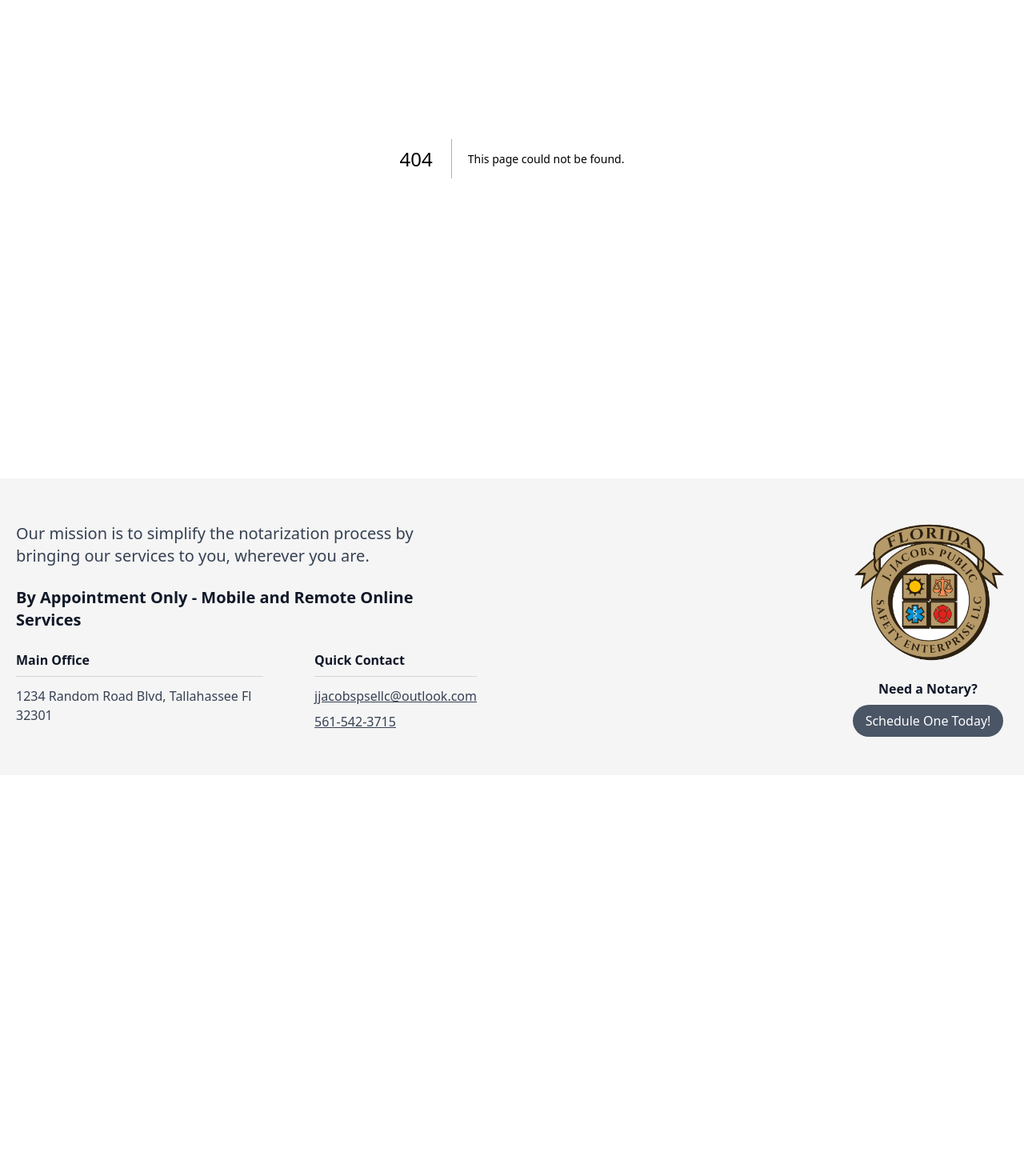
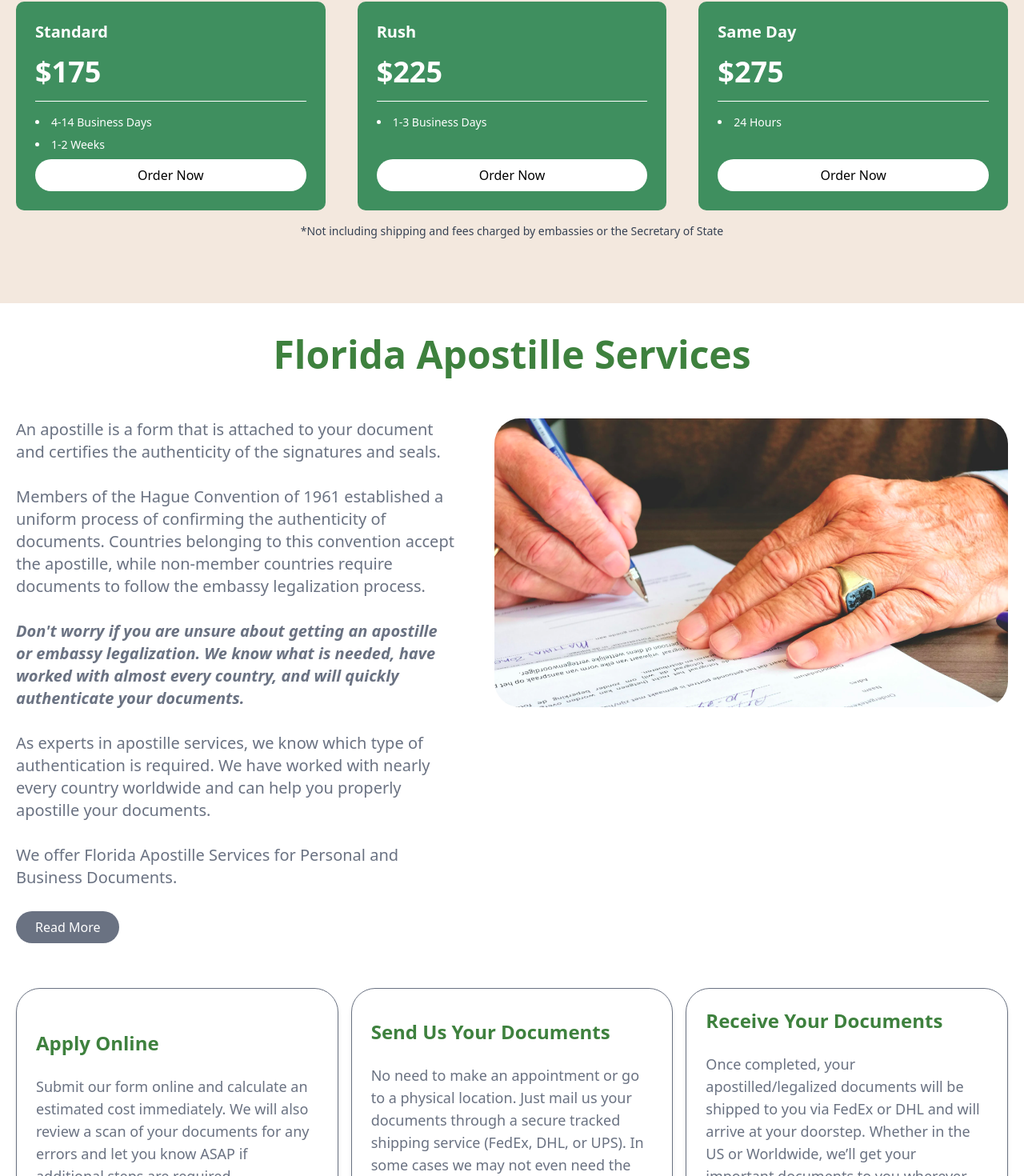
Before and after one commit to backbencherstudio/bigjake350-frontend, a Next.js app: page /apostille-document in a window 1280 px wide. Before the commit this address had no page. Shown: the part 377-1847 px from the top of the page at 80% size. Before the commit the page ends 1346 px from the top, so only its background shows below. Built offline with nearby package versions, Linux system fonts and the light colour scheme.

Commit message:
added Apostille Services page some content

```diff
--- /dev/null
+++ b/app/apostille-document/page.tsx
@@ -0,0 +1,58 @@
+import FloridaApostilleService from '@/components/ApostilleDocument/FloridaApostilleService';
+import ButtonReusable from '@/components/reusable/ButtonReuseble';
+import React from 'react'
+
+// Pricing card data
+const pricingCards = [
+    {
+        type: "Standard",
+        price: 175,
+        timeframes: ["4-14 Business Days", "1-2 Weeks"],
+    },
+    {
+        type: "Rush",
+        price: 225,
+        timeframes: ["1-3 Business Days"],
+    },
+    {
+        type: "Same Day",
+        price: 275,
+        timeframes: ["24 Hours"],
+    }
+];
+
+export default function ApostilleDocument() {
+    return (
+
+        <>
+            <div className='bg-[#F3E8DE]'>
+                <div className='container px-5 2xl:px-0 py-20'>
+                    <h1 className=' text-2xl sm:text-3xl xl:text-5xl font-bold text-center mb-4'>Apostille Services</h1>
+                    <p className='text-center mb-8 text-gray-500 text-xl'>Expedited authentication, notary & translation services</p>
+
+                    <div className='grid md:grid-cols-3 gap-10'>
+                        {pricingCards.map((card, index) => (
+                            <div key={index} className='bg-[#3F8F5F] text-white p-6 rounded-lg flex flex-col justify-between'>
+                                <div>
+                                    <h2 className='text-xl font-semibold mb-4'>{card.type}</h2>
+                                    <div className='text-4xl font-bold mb-4 pb-4 border-b border-white'>${card.price}</div>
+                                    <ul className='list-disc list-inside'>
+                                        {card.timeframes.map((time, idx) => (
+                                            <li key={idx} className='text-sm mb-2'>{time}</li>
+                                        ))}
+                                    </ul>
+                                </div>
+                                <ButtonReusable title="Order Now" className='bg-white !text-black hover:!bg-gray-200 transition-all duration-300' variant="secondary" />
+                            </div>
+                        ))}
+                    </div>
+
+                    <p className='text-center text-sm mt-4 text-gray-700'>*Not including shipping and fees charged by embassies or the Secretary of State</p>
+                </div>
+            </div>
+
+            <FloridaApostilleService />
+        </>
+
+    )
+}
--- /dev/null
+++ b/components/ApostilleDocument/FloridaApostilleService.tsx
@@ -0,0 +1,98 @@
+"use client"
+import React, { useState } from 'react'
+import rightImage from "@/public/pictures/legal-document.png"
+import Image from 'next/image'
+import ButtonReusable from '../reusable/ButtonReuseble'
+
+
+
+export default function FloridaApostilleService() {
+    const [readMore, setReadMore] = useState(false)
+
+    const cardData = [
+        {
+            title: "Apply Online",
+            description: "Submit our form online and calculate an estimated cost immediately. We will also review a scan of your documents for any errors and let you know ASAP if additional steps are required."
+        },
+        {
+            title: "Send Us Your Documents",
+            description: "No need to make an appointment or go to a physical location. Just mail us your documents through a secure tracked shipping service (FedEx, DHL, or UPS). In some cases we may not even need the physical copy!"
+        },
+        {
+            title: "Receive Your Documents",
+            description: "Once completed, your apostilled/legalized documents will be shipped to you via FedEx or DHL and will arrive at your doorstep. Whether in the US or Worldwide, we’ll get your important documents to you wherever you may be."
+        }
+    ]
+
+    return (
+        <div className='container px-5 2xl:px-0 py-10'>
+            <h1 className='text-2xl text-center sm:text-3xl xl:text-5xl  font-bold text-[#3E813E]'>Florida Apostille Services</h1>
+
+            <div className='flex flex-col lg:flex-row gap-12 mt-14'>
+                <div className='flex flex-col gap-7 w-full lg:w-6/12'>
+                    <p className='text-gray-500 text-xl'>An apostille is a form that is attached to your document and certifies the authenticity of the signatures and seals.
+                    </p>
+                    <p className='text-gray-500 text-xl'>Members of the Hague Convention of 1961 established a uniform process of confirming the authenticity of documents. Countries belonging to this convention accept the apostille, while non-member countries require documents to follow the embassy legalization process.</p>
+
+                    <p className='text-gray-500 text-xl font-semibold italic'>Don't worry if you are unsure about getting an apostille or embassy legalization. We know what is needed, have worked with almost every country, and will quickly authenticate your documents.</p>
+
+                    <p className='text-gray-500 text-xl'>As experts in apostille services, we know which type of authentication is required. We have worked with nearly every country worldwide and can help you properly apostille your documents.</p>
+
+                    <p className='text-gray-500 text-xl'>We offer Florida Apostille Services for Personal and Business Documents.</p>
+                    {readMore && (
+                        <>
+                            <p className='text-gray-500 text-xl'>Whether you need an apostille for personal or business documents, we can help. Situations that may require authentication for personal documents are: marriage, buying property, and attending school overseas. If you are looking to do business in other countries, it is quite common to obtain an apostille or embassy legalization for your documents.
+                            </p>
+
+                            <p className='text-gray-500 text-xl'>Some common personal documents that require an apostille are:</p>
+                            <ul className='text-gray-500 text-xl list-disc pl-6'>
+                                <li>Birth certificate</li>
+                                <li>Death certificate</li>
+                                <li>Passport</li>
+                                <li>School records</li>
+                            </ul>
+
+                            <p className='text-gray-500 text-xl'>Some common business documents that require an apostille are:</p>
+                            <ul className='text-gray-500 text-xl list-disc pl-6'>
+                                <li>Hiring information</li>
+                                <li>Articles of Incorporation</li>
+                                <li>Business license and permit</li>
+                            </ul>
+
+                            <p className='text-gray-500 text-xl'>We can also help you determine if you need to contact the Florida Secretary of State to apply for the apostille or when to work with the U.S. Department of State in Washington, D.C.
+
+                                Did you know… you must obtain a separate apostille for each required document – there is no way for one apostille to authenticate several documents at once.
+
+                                Many people who try to get an apostille or embassy legalization on their own become frustrated and often have the application rejected or denied. But we have worked with Florida and federal offices to quickly and successfully obtain an apostille.</p>
+                        </>
+                    )}
+                    <div className='flex justify-start'>
+                        <ButtonReusable title={readMore ? "read less" : "read more"} className='!bg-gray-500 px-6 capitalize py-2 !text-white hover:!bg-gray-700 transition-all duration-300' variant="secondary" onClick={() => setReadMore(!readMore)} />
+                    </div>
+
+
+                </div>
+
+                {/* right image */}
+                <div className='flex flex-col w-full lg:w-7/12 lg:h-fit'>
+                    <Image width={500} height={500} src={rightImage} alt='notary' className='w-full h-auto object-cover object-center rounded-4xl' />
+                </div>
+            </div>
+
+
+
+            {/* card design */}
+
+            <div className='grid grid-cols-1 md:grid-cols-2 lg:grid-cols-3 gap-4 mt-14'>
+                {
+                    cardData.map((item, index) => (
+                        <div key={index} className='flex flex-col justify-center  gap-4 p-6 bg-white rounded-[30px] shadow-md border border-gray-500'>
+                            <h2 className='text-lg md:text-2xl font-bold text-[#3E813E] mb-2'>{item.title}</h2>
+                            <p className='text-gray-500 text-base md:text-lg'>{item.description}</p>
+                        </div>
+                    ))
+                }
+            </div>
+        </div>
+    )
+}
--- a/components/common/header.tsx
+++ b/components/common/header.tsx
@@ -1,3 +1,4 @@
+import Link from "next/link";
 import ButtonReusable from "../reusable/ButtonReuseble";
 
 export default function Header() {
@@ -10,8 +11,12 @@ export default function Header() {
       <div className="flex flex-col sm:flex-row items-center gap-2 md:gap-4">
 
 
-        <ButtonReusable title=" Apostille Your Document" variant="outline" />
-        <ButtonReusable title="Schedule A Notary" variant="outline" />
+        <Link href="/apostille-document">
+          <ButtonReusable title=" Apostille Your Document" variant="outline" />
+        </Link>
+        <Link href="/schedule-notary">
+          <ButtonReusable title="Schedule A Notary" variant="outline" />
+        </Link>
       </div>
     </div>
   );
```
